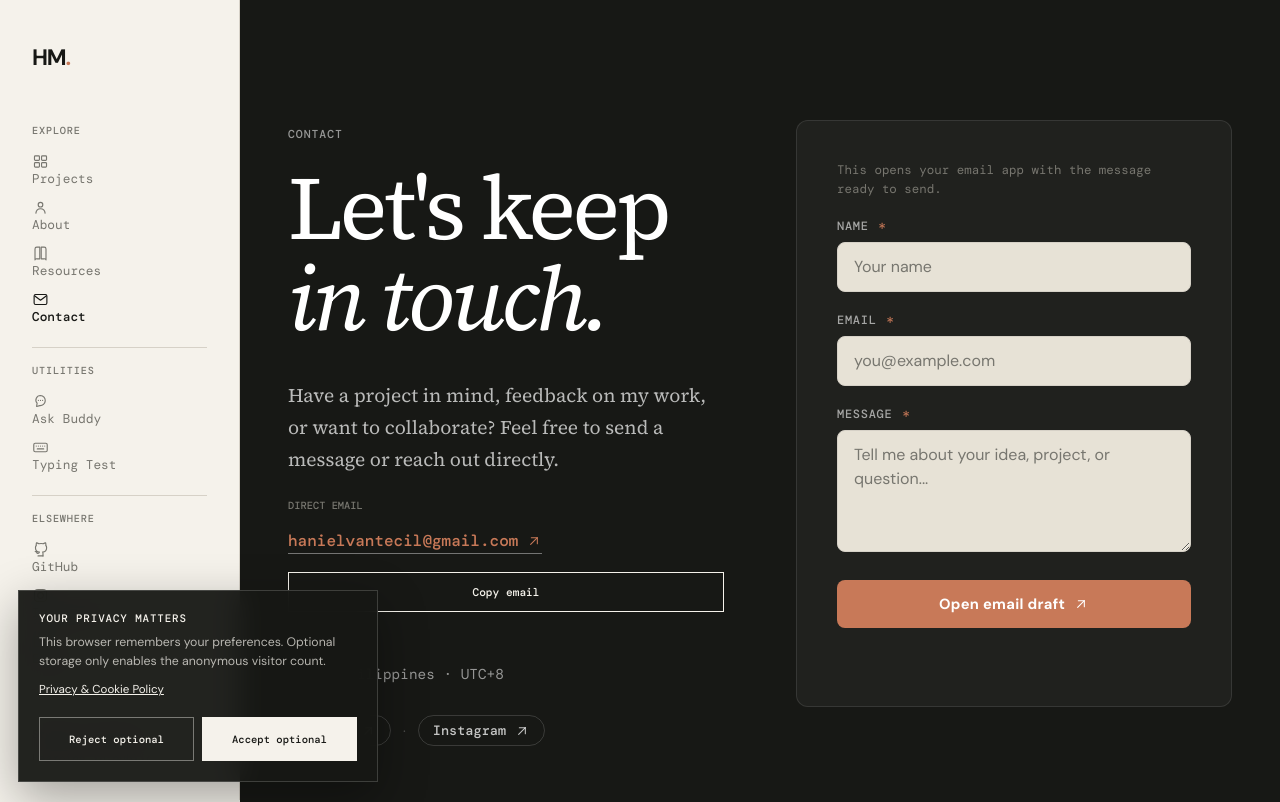
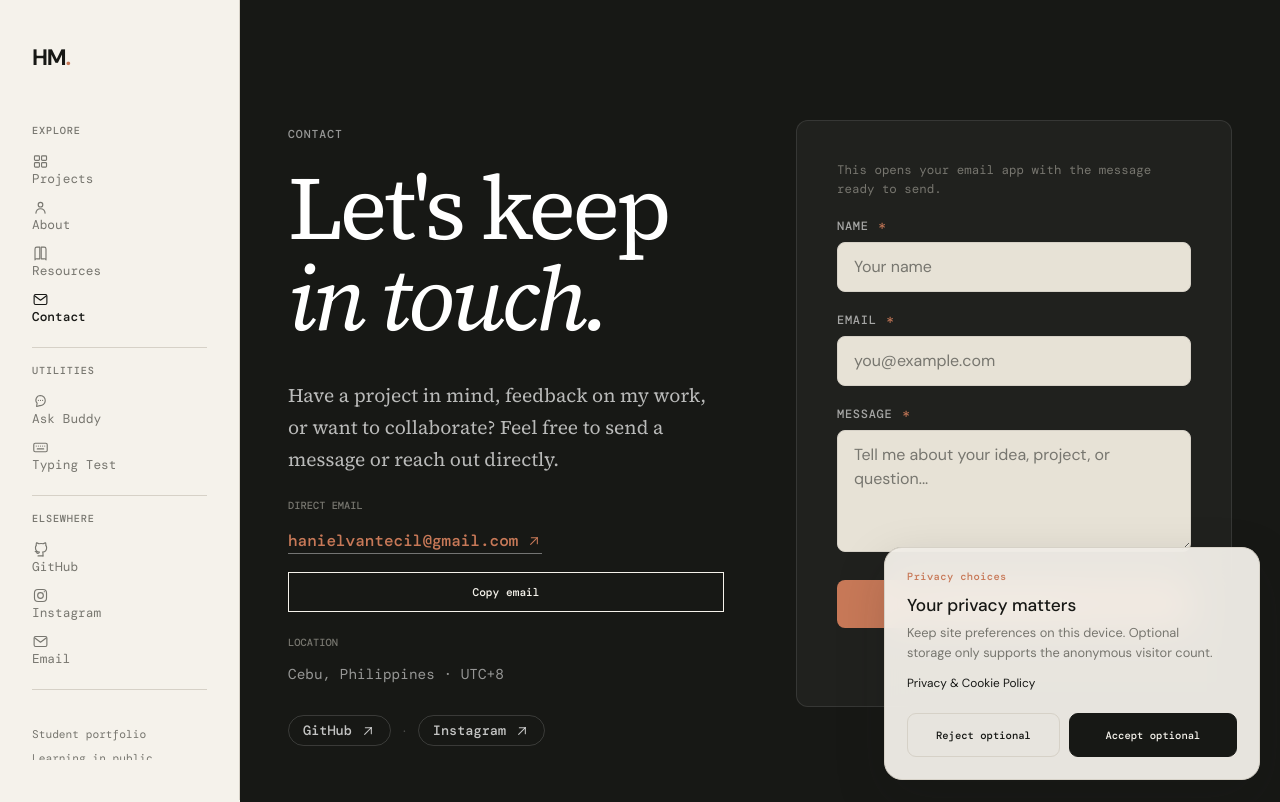
Before and after one commit to Xenon293/My-web-main, a React (Vite) app: page /contact in a window 1280 px wide. Shown: the top 802 px of the page. Built offline with nearby package versions, Linux system fonts and the light colour scheme; no server answers.

Commit message:
refine privacy consent controls

```diff
--- a/src/components/CookieConsent.jsx
+++ b/src/components/CookieConsent.jsx
@@ -29,14 +29,15 @@ export function CookieConsent({ onPrivacyOpen }) {
     }
   }, [open]);
 
-  if (!open) return <button ref={settingsButtonRef} type="button" className="cookie-settings" onClick={() => setOpen(true)}>Privacy settings</button>;
+  if (!open) return <button ref={settingsButtonRef} type="button" className="cookie-settings" onClick={() => setOpen(true)}><span aria-hidden="true">◌</span> Privacy settings</button>;
 
   return (
     <aside className="cookie-consent" role="dialog" aria-modal="false" aria-labelledby="cookie-title" aria-describedby="cookie-description">
       {consent && <button type="button" className="cookie-consent__close" onClick={() => setOpen(false)} aria-label="Close privacy settings">Close</button>}
       <div className="cookie-copy">
+        <span className="cookie-kicker">Privacy choices</span>
         <span className="cookie-label" id="cookie-title">Your privacy matters</span>
-        <p id="cookie-description">This browser remembers your preferences. Optional storage only enables the anonymous visitor count.</p>
+        <p id="cookie-description">Keep site preferences on this device. Optional storage only supports the anonymous visitor count.</p>
         {consent && <span className="cookie-current">Current choice: <strong>{consent === "accepted" ? "Optional accepted" : "Optional rejected"}</strong></span>}
         <a href={ROUTES.privacy.path} onClick={onPrivacyOpen}>Privacy &amp; Cookie Policy</a>
       </div>
--- a/src/styles.css
+++ b/src/styles.css
@@ -109,20 +109,25 @@ body.menu-open {
   overflow: hidden;
 }
 
-.cookie-consent { position: fixed; left: 18px; bottom: max(18px, env(safe-area-inset-bottom)); z-index: 100; width: min(360px, calc(100vw - 36px)); padding: 20px; color: var(--on-dark); background: color-mix(in srgb, var(--dark) 95%, transparent); border: 1px solid color-mix(in srgb, var(--on-dark) 18%, transparent); box-shadow: 0 16px 46px #0005; backdrop-filter: blur(14px); -webkit-backdrop-filter: blur(14px); }
+.cookie-consent { position: fixed; right: 20px; bottom: max(20px, env(safe-area-inset-bottom)); z-index: 100; width: min(376px, calc(100vw - 40px)); padding: 22px; color: var(--ink); background: color-mix(in srgb, var(--paper) 94%, transparent); border: 1px solid var(--line); border-radius: 18px; box-shadow: 0 18px 50px #1718152b; backdrop-filter: blur(18px); -webkit-backdrop-filter: blur(18px); }
 .cookie-copy { min-width: 0; }
-.cookie-label { display: block; margin-bottom: 8px; padding-right: 52px; font: 500 .68rem var(--mono); letter-spacing: .08em; text-transform: uppercase; color: var(--on-dark); }
-.cookie-consent p { color: color-mix(in srgb, var(--on-dark) 72%, transparent); font-size: .77rem; line-height: 1.55; }
-.cookie-consent a { display: inline-block; margin-top: 10px; color: var(--on-dark); text-decoration: underline; font-size: .72rem; }
-.cookie-current { display: block; margin-top: 10px; color: color-mix(in srgb, var(--on-dark) 62%, transparent); font: 500 .62rem var(--mono); text-transform: uppercase; }
-.cookie-current strong { color: var(--on-dark); font-weight: 500; }
-.cookie-consent__close { position: absolute; top: 11px; right: 11px; min-width: 44px; min-height: 44px; border: 0; background: transparent; color: color-mix(in srgb, var(--on-dark) 65%, transparent); cursor: pointer; font: 500 .6rem var(--mono); text-transform: uppercase; }
-.cookie-consent__close:hover, .cookie-consent__close:focus-visible { color: var(--on-dark); }
+.cookie-kicker { display: block; margin-bottom: 12px; color: var(--accent); font: 500 .65rem var(--mono); letter-spacing: .04em; }
+.cookie-label { display: block; margin-bottom: 7px; padding-right: 54px; font: 500 1.08rem/1.2 var(--sans); color: var(--ink); }
+.cookie-consent p { max-width: 35ch; color: var(--muted); font-size: .8rem; line-height: 1.55; }
+.cookie-consent a { display: inline-block; margin-top: 12px; color: var(--ink); text-decoration-color: var(--accent); text-underline-offset: 3px; font-size: .74rem; }
+.cookie-current { display: block; margin-top: 13px; padding-top: 12px; border-top: 1px solid var(--line); color: var(--muted); font: 500 .66rem var(--mono); }
+.cookie-current strong { color: var(--ink); font-weight: 500; }
+.cookie-consent__close { position: absolute; top: 12px; right: 12px; min-width: 42px; min-height: 42px; border: 1px solid transparent; border-radius: 50%; background: transparent; color: var(--muted); cursor: pointer; font: 500 .66rem var(--mono); }
+.cookie-consent__close:hover, .cookie-consent__close:focus-visible { color: var(--ink); border-color: var(--line); background: var(--surface); }
 .cookie-consent__close:focus-visible { outline: 2px solid var(--accent); outline-offset: -2px; }
-.cookie-actions { display: grid; grid-template-columns: 1fr 1fr; gap: 8px; margin-top: 16px; }
-.cookie-actions .button { width: 100%; min-height: 44px; padding-inline: 8px; }
-.cookie-settings { position: fixed; left: 18px; bottom: max(18px, env(safe-area-inset-bottom)); z-index: 90; min-height: 40px; padding: 8px 11px; border: 1px solid var(--line); background: color-mix(in srgb, var(--paper) 92%, transparent); color: var(--muted); cursor: pointer; font: 500 .64rem var(--mono); box-shadow: 0 4px 16px #0002; }
-.cookie-settings:hover, .cookie-settings:focus-visible { color: var(--ink); border-color: var(--ink); }
+.cookie-actions { display: grid; grid-template-columns: 1fr 1.1fr; gap: 9px; margin-top: 18px; }
+.cookie-actions .button { width: 100%; min-height: 44px; padding-inline: 8px; border-radius: 9px; background: var(--ink); color: var(--paper); border-color: var(--ink); }
+.cookie-actions .button-secondary { background: transparent; color: var(--ink); border-color: var(--line); }
+.cookie-actions .button:hover { background: var(--accent); border-color: var(--accent); }
+.cookie-actions .button-secondary:hover { background: var(--surface); color: var(--ink); border-color: var(--line); }
+.cookie-settings { position: fixed; right: 20px; bottom: max(20px, env(safe-area-inset-bottom)); z-index: 90; display: inline-flex; align-items: center; gap: 7px; min-height: 38px; padding: 8px 13px; border: 1px solid var(--line); border-radius: 999px; background: color-mix(in srgb, var(--paper) 90%, transparent); color: var(--muted); cursor: pointer; font: 500 .68rem var(--mono); box-shadow: 0 6px 18px #17181514; backdrop-filter: blur(10px); -webkit-backdrop-filter: blur(10px); }
+.cookie-settings span { color: var(--accent); font-size: 1rem; line-height: 0; }
+.cookie-settings:hover, .cookie-settings:focus-visible { color: var(--ink); border-color: var(--accent); }
 .button { min-height: 40px; padding: 8px 11px; border: 1px solid var(--on-dark); background: var(--on-dark); color: var(--dark); cursor: pointer; font: 500 .66rem var(--mono); white-space: nowrap; }
 .button-secondary { background: transparent; color: var(--on-dark); border-color: color-mix(in srgb, var(--on-dark) 42%, transparent); }
 .privacy-policy { display: grid; grid-template-columns: minmax(190px, .65fr) minmax(0, 1.35fr); gap: clamp(28px, 7vw, 110px); max-width: 1120px; margin: 0 auto; padding: 72px 7vw 92px; border-top: 1px solid var(--line); }
@@ -135,7 +140,7 @@ body.menu-open {
 .privacy-copy strong { color: var(--ink); font-weight: 500; }
 .privacy-copy h3 { margin: 26px 0 6px; color: var(--ink); font: 500 .72rem var(--mono); letter-spacing: .08em; text-transform: uppercase; }
 .privacy-copy p { margin-bottom: 12px; }
-@media (max-width: 700px) { .cookie-consent { left: 10px; bottom: max(10px, env(safe-area-inset-bottom)); width: calc(100vw - 20px); padding: 17px; } .cookie-consent p { font-size: .74rem; } .cookie-settings { left: 10px; bottom: max(10px, env(safe-area-inset-bottom)); } .privacy-policy { display: block; padding: 56px 7vw 72px; } .privacy-heading { margin-bottom: 34px; } }
+@media (max-width: 700px) { .cookie-consent { right: 10px; bottom: max(10px, env(safe-area-inset-bottom)); width: calc(100vw - 20px); padding: 19px; border-radius: 14px; } .cookie-consent p { font-size: .76rem; } .cookie-settings { right: 10px; bottom: max(10px, env(safe-area-inset-bottom)); } .privacy-policy { display: block; padding: 56px 7vw 72px; } .privacy-heading { margin-bottom: 34px; } }
 
 .presence-wrap {
   position: fixed;
```
